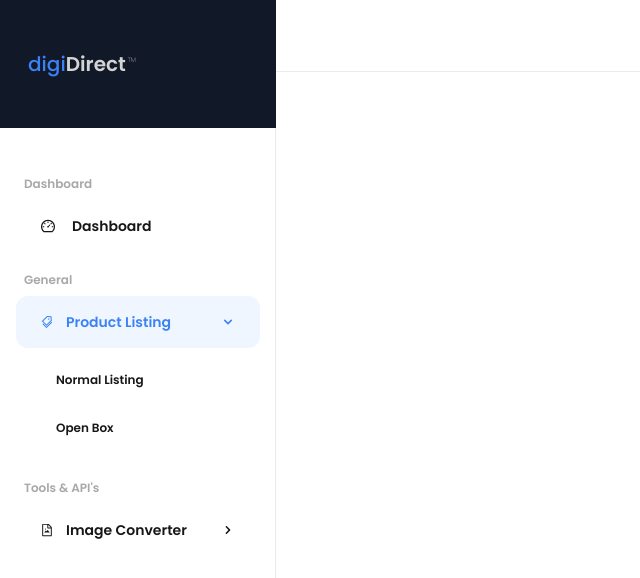
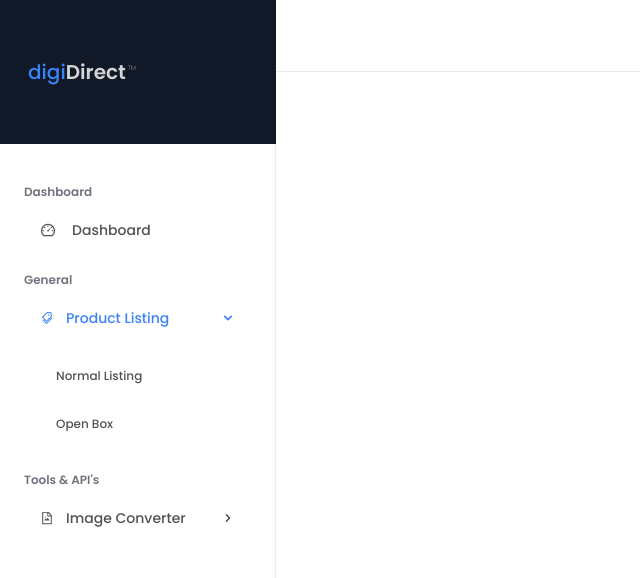
Before and after one commit to rogelcristobal/digiDirect, a React (Create React App) app: page /#/dashboard in a window 1280 px wide. Shown: the top 578 px of the page, without its empty margins (0-640 px from the left). Built offline with nearby package versions, Linux system fonts and the light colour scheme.

Commit message:
another styling edit

```diff
--- a/src/App.jsx
+++ b/src/App.jsx
@@ -48,9 +48,9 @@ const Main = () => {
       <Route
        path="/*"
         element={
-          <Box className="h-screen w-full box-border flex items-start justify-start bg-[#ffffff] ">
+          <Box className="h-screen w-full text-white box-border flex items-start justify-start bg-[#ffffff] relative">
             {/* navbar */}
-            <Box className="h-[4.5rem]   w-full top-0 left-0 fixed flex items-end justify-end bg-[#ffffff]  ">
+            <Box className="h-[4.5rem]  z-10 w-full top-0 left-0 fixed flex items-end justify-end bg-[#ffffff]  ">
               <div className="w-full h-full relative">
                 <Divider
                   variant="fullWidth"
@@ -62,7 +62,7 @@ const Main = () => {
 
             <SideBar />
             {/* content */}
-            <Box className="h-full w-full pt-[5rem]  box-border flex items-start justify-center">
+            <Box className="h-full w-full pt-[4rem]  box-border flex items-start justify-center">
               <Routes>
                 <Route index element={<Dashboard />} />
                 <Route path="/normal-listing" element={<NormalListing />} />
--- a/src/components/ListItemBtnComponent.jsx
+++ b/src/components/ListItemBtnComponent.jsx
@@ -15,17 +15,17 @@ const ListItemBtnComponent = ({
 
       <NavLink to={`${path}`}
       className={({ isActive }) =>
-      isActive ? `${activeStyle}`: 'bg-inherit text-neutral-900 no-underline'
+      isActive ? `${activeStyle}`: 'bg-inherit text-neutral-600 no-underline'
       }
 
       >
         <ListItemButton
-          className={`  ${hoverColor} py-4 rounded-2xl  flex items-center justify-start bg-inherit transition-all duration-300 ease-int-out capitalize  ${parentBtn?'px-6':'px-10'} space-x-4`}
+          className={`  ${hoverColor} py-4 rounded-xl  flex items-center justify-start bg-inherit transition-all duration-300 ease-int-out capitalize  ${parentBtn?'px-6':'px-10'} space-x-4`}
         >
           {icon}
           <Typography
             variant="body1"
-            className={` font-semibold ${parentBtn ? "text-sm" : "text-xs"}`}
+            className={` font-medium ${parentBtn ? "text-sm" : "text-xs"}`}
           >
             {title}
           </Typography>
--- a/src/components/ListItemBtnExpandable.jsx
+++ b/src/components/ListItemBtnExpandable.jsx
@@ -28,13 +28,13 @@ const ListItemBtnExpandable = ({
       <ListItemButton
         onClick={handleClick}
         className={`flex justify-between   rounded-xl py-4 px-6 transition-all duration-300 ease-int-out ${
-          isOpen ? `${bgColor} ${textColor}` : `bg-inherit text-neutral-900 hover:${textColor}`
+          isOpen ? `${bgColor} ${textColor}` : `bg-inherit text-neutral-600 hover:${textColor}`
         }  `}
       >
         <div className="flex items-center justify-center space-x-3">
         {icon}
 
-        <Typography variant="body2" className=" text-sm font-semibold capitalize">
+        <Typography variant="body2" className=" text-sm font-medium capitalize">
           {title}
         </Typography>
         </div>
--- a/src/components/SideBar.jsx
+++ b/src/components/SideBar.jsx
@@ -15,27 +15,27 @@ import { HiChevronDown, HiChevronRight } from "react-icons/hi";
 import { AiOutlineDashboard } from "react-icons/ai";
 const SideBar = () => {
   return (
-    <Box className="h-screen w-[22rem] bg-[#ffffff] z-10 box-border relative pt-0 ">
+    <Box className="h-screen w-[22rem] bg-[#ffffff] z-20 box-border relative pt-0 ">
       <Divider
         orientation="vertical"
         className="absolute right-0 top-0"
         light
       ></Divider>
-      {/* sidebar */}
-      <Box className="h-32 w-full flex flex-col items-start justify-center px-5 py-6 bg-[#111827] relative box-border space-y-12 ">
+      {/* sidebar bg-[#111827] */}
+      <Box className="h-36 w-full flex flex-col items-start bg-[#111827] justify-center px-5 py-6  relative box-border space-y-12 ">
         {/* digi logo */}
-        <DigiLogoInJs size="text-xl" color="text-blue-500" />
+        <DigiLogoInJs size="text-xl"  color="text-blue-500" />
       </Box>
-      <Box className="w-full px-0 box-border h-60 mt-6 ">
+      <Box className="w-full px-0 box-border h-60 mt-4 ">
         <Paper
           variant="contained"
-          className="w-full bg-inherit rounded-2xl h-auto max-h-[25rem]  py-4 px-4 overflow-y-scroll box-border mt-4 space-y-1"
+          className="w-full bg-[] rounded-2xl h-auto max-h-[25rem]  py-4 px-4 overflow-y-scroll box-border mt-4 space-y-0"
         >
           {/* dashboard */}
           <List>
           <Typography
             variant="body1"
-            className="text-neutral-600/50 text-xs font-semibold ml-2 mb-2"
+            className="text-gray-900/60 text-xs font-semibold ml-2 mb-1"
           >
             Dashboard
           </Typography>
@@ -45,7 +45,7 @@ const SideBar = () => {
               title="dashboard"
               icon={<AiOutlineDashboard />}
               parentBtn
-              activeStyle="bg-blue-50 text-blue-500  no-underline "
+              activeStyle="bg-blue-100 text-blue-500  no-underline "
             />
           </List>
 
@@ -55,13 +55,13 @@ const SideBar = () => {
           <List>
           <Typography
             variant="body1"
-            className="text-neutral-600/50 text-xs font-semibold ml-2 mb-2"
+            className="text-gray-900/60 text-xs font-semibold ml-2 mb-1"
           >
             General
           </Typography>
             <ListItemBtnExpandable
               textColor="text-blue-500"
-              bgColor="bg-blue-50"
+              bgColor="bg-inherit"
               title="product listing"
               initialState={true}
               icon={<AiOutlineTags className="text-sm " />}
@@ -74,7 +74,7 @@ const SideBar = () => {
               ].map((item, idx) => (
                 <ListItemBtnComponent
                   path={item.path}
-                  activeStyle="bg-blue-50 text-blue-500  no-underline "
+                  activeStyle="bg-blue-100 text-blue-500  no-underline "
                   hoverColor="hover:text-blue-500"
                   title={item.title}
                   key={idx}
@@ -89,13 +89,13 @@ const SideBar = () => {
           <List>
           <Typography
             variant="body1"
-            className="text-neutral-600/50 text-xs font-semibold ml-2 mb-2"
+            className="text-gray-900/60 text-xs font-semibold ml-2 mb-1"
           >
             Tools & API's
           </Typography>
           <ListItemBtnExpandable
               textColor="text-blue-500"
-              bgColor="bg-blue-50"
+              bgColor="bg-inherit"
               icon={<AiOutlineFileImage className="text-sm" />}
               title="image converter"
               enableIcon={<HiChevronDown className="text-inherit " />}
@@ -107,7 +107,7 @@ const SideBar = () => {
               ].map((item, idx) => (
                 <ListItemBtnComponent
                   path={item.path}
-                  activeStyle="bg-blue-50 text-blue-500  no-underline "
+                  activeStyle="bg-blue-100 text-blue-500  no-underline "
                   hoverColor="hover:text-blue-500"
                   title={item.title}
                   key={idx}
@@ -116,7 +116,7 @@ const SideBar = () => {
             </ListItemBtnExpandable>
             <ListItemBtnExpandable
               textColor="text-blue-500"
-              bgColor="bg-blue-50"
+              bgColor="bg-inherit"
               title="templates"
               initialState
               icon={<AiOutlineLayout className="text-sm" />}
@@ -135,7 +135,7 @@ const SideBar = () => {
               ].map((item, idx) => (
                 <ListItemBtnComponent
                   path={item.path}
-                  activeStyle="bg-blue-50 text-blue-500  no-underline "
+                  activeStyle="bg-blue-100 text-blue-500  no-underline "
                   hoverColor="hover:text-blue-500"
                   title={item.title}
                   key={idx}
--- a/src/pages/Dashboard.jsx
+++ b/src/pages/Dashboard.jsx
@@ -1,29 +1,66 @@
-import  {Box,Paper} from '@mui/material'
-
+import { Box, Paper, Typography, Grid } from "@mui/material";
 
 const Dashboard = () => {
   return (
     <>
       <Box className="h-full w-full box-border flex items-start gap-3 rounded-lg p-0   ">
-        <Box className="h-full overflow-auto w-full  space-y-3 box-border px-8 pt-5">
+        <Box className="h-full overflow-auto w-full  space-y-3 box-border px-16 pt-16">
           {/* content */}
 
-          {/* <Box className=" mt-12">
-            <Typography variant="h5" className="font-semibold text-[1.75rem] tracking-tight">Good afternoon, User</Typography>
+          {/* <Box className="mb-6">
+            <Typography
+              variant="h5"
+              className="font-semibold text-3xl tracking-tight"
+            >
+              Good afternoon
+            </Typography>
           </Box> */}
-          {/* <Paper
+
+          <Box className="grid grid-flow-row grid-cols-12 gap-6 ">
+            <Box className="col-span-8">
+              <Paper
                 variant="outlined"
-                className="h-52 w-full  rounded-2xl bg-[#ffffff] box-border shadow-sm"
-              ></Paper> */}
+                className="h-56 w-full  rounded-2xl  bg-[#ffffff] box-border "
+              ></Paper>
+            </Box>
+            <Box className="col-span-4 row-span-2">
+              <Paper
+                variant="outlined"
+                className="h-full w-full  rounded-2xl  bg-[#ffffff] box-border "
+              ></Paper>
+            </Box>
+            <Box className="col-span-4">
+              <Paper
+                variant="outlined"
+                className="h-20 w-full  rounded-2xl  bg-[#ffffff] text-white box-border px-8 flex items-center justify-end"
+              >
+
+                <Typography variant="h6" className=" font-base  text-sm">WebP to JPG</Typography>
 
 
+              </Paper>
+            </Box>
+            <Box className="col-span-4">
               <Paper
                 variant="outlined"
-                className="h-52 w-full  rounded-2xl bg-[#ffffff] box-border shadow-sm"
+                className="h-20 w-full  rounded-2xl  bg-[#ffffff] box-border "
               ></Paper>
+            </Box>
 
+            <Box className="col-span-4">
+              <Paper
+                variant="outlined"
+                className="h-60 w-full  rounded-2xl  bg-[#ffffff] box-border "
+              ></Paper>
+            </Box>
 
-
+            <Box className="col-span-8 ">
+              <Paper
+                variant="outlined"
+                className="h-[38rem] w-full  rounded-2xl  bg-[#ffffff] box-border "
+              ></Paper>
+            </Box>
+          </Box>
         </Box>
 
         {/* <Box className="h-52 w-60">page nav</Box> */}
--- a/src/pages/NormalListing.jsx
+++ b/src/pages/NormalListing.jsx
@@ -19,7 +19,7 @@ console.log(state.data)
 
   return (
     <Box className="h-full w-full box-border flex items-start gap-3 rounded-lg p-0   ">
-      <Box className="h-full overflow-auto w-full  space-y-3 box-border px-20  pt-16">
+      <Box className="h-full overflow-auto w-full  space-y-3 box-border px-16  pt-16">
 
           <Box>
             <Typography variant="h6" className="font-semibold text-3xl tracking-tight">WebP to JPG</Typography>
```
